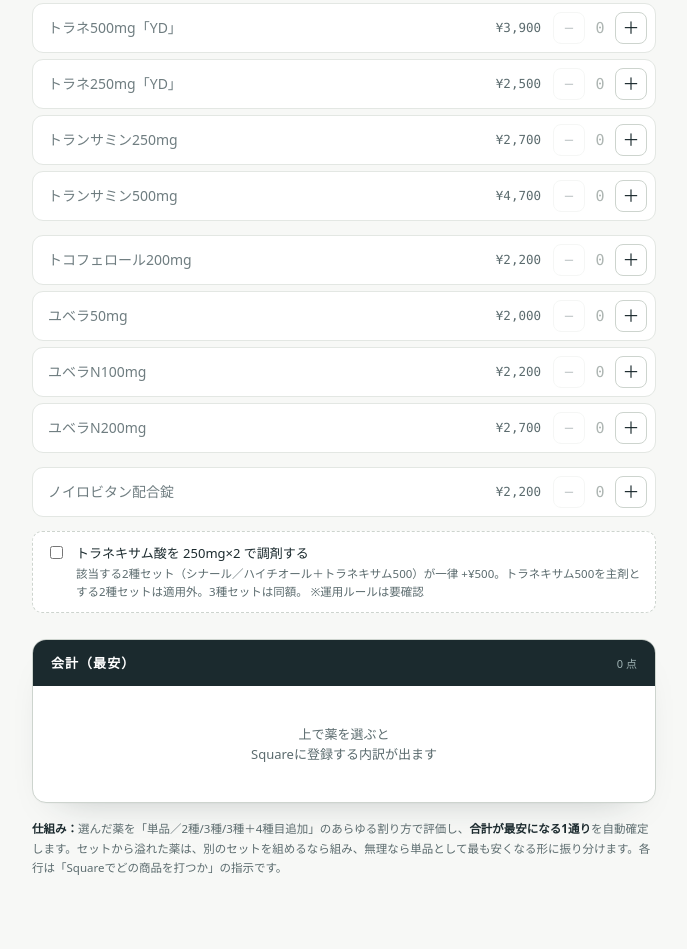
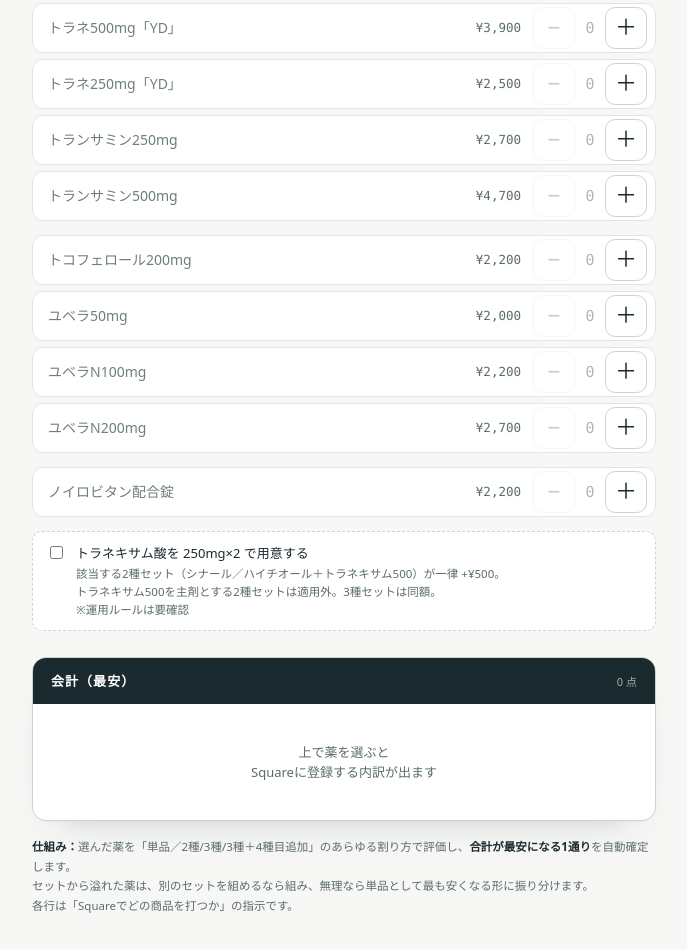
Before and after one commit to shida-product/ogi-set, a website: page set-price-optimizer.html in a window 1280 px wide. Shown: the part 297-1246 px from the top of the page, without its empty margins (296-983 px from the left). Drawn offline with Linux system fonts and the light colour scheme.

Commit message:
style: 数量ボタンを1.3倍に拡大、およびラベル文言修正・改行調整の適用

```diff
--- a/set-price-optimizer.html
+++ b/set-price-optimizer.html
@@ -38,7 +38,7 @@
   .dprice{font-family:var(--num);font-size:12.5px;color:var(--ink-soft);font-variant-numeric:tabular-nums;white-space:nowrap;}
   .drow.active .dprice{color:var(--teal-deep);}
   .qctrl{display:flex;align-items:center;gap:3px;flex:0 0 auto;}
-  .qbtn{width:32px;height:32px;border:1px solid var(--line-strong);background:#fff;border-radius:8px;font-size:17px;line-height:1;cursor:pointer;color:var(--ink);display:grid;place-items:center;padding:0;}
+  .qbtn{width:42px;height:42px;border:1px solid var(--line-strong);background:#fff;border-radius:10px;font-size:22px;line-height:1;cursor:pointer;color:var(--ink);display:grid;place-items:center;padding:0;}
   .qbtn:hover{border-color:var(--teal);color:var(--teal-deep);}
   .qbtn:active{transform:scale(.94);}
   .qbtn:disabled{opacity:.35;cursor:default;border-color:var(--line);color:var(--ink-soft);}
@@ -99,8 +99,8 @@
 
   <div class="opt-row">
     <input type="checkbox" id="trane2x2">
-    <label for="trane2x2">トラネキサム酸を 250mg×2 で調剤する
-      <span class="note">該当する2種セット（シナール／ハイチオール＋トラネキサム500）が一律 +¥500。トラネキサム500を主剤とする2種セットは適用外。3種セットは同額。 ※運用ルールは要確認</span>
+    <label for="trane2x2">トラネキサム酸を 250mg×2 で用意する
+      <span class="note">該当する2種セット（シナール／ハイチオール＋トラネキサム500）が一律 +¥500。<br>トラネキサム500を主剤とする2種セットは適用外。3種セットは同額。<br>※運用ルールは要確認</span>
     </label>
   </div>
 
@@ -121,7 +121,9 @@
   </div>
 
   <div class="foot">
-    <b>仕組み：</b>選んだ薬を「単品／2種/3種/3種＋4種目追加」のあらゆる割り方で評価し、<b>合計が最安になる1通り</b>を自動確定します。セットから溢れた薬は、別のセットを組めるなら組み、無理なら単品として最も安くなる形に振り分けます。各行は「Squareでどの商品を打つか」の指示です。
+    <b>仕組み：</b>選んだ薬を「単品／2種/3種/3種＋4種目追加」のあらゆる割り方で評価し、<b>合計が最安になる1通り</b>を自動確定します。<br>
+    セットから溢れた薬は、別のセットを組めるなら組み、無理なら単品として最も安くなる形に振り分けます。<br>
+    各行は「Squareでどの商品を打つか」の指示です。
   </div>
 </div>
 
```
Also changed, not shown: .agents/changelog.md, .agents/handover.md.
